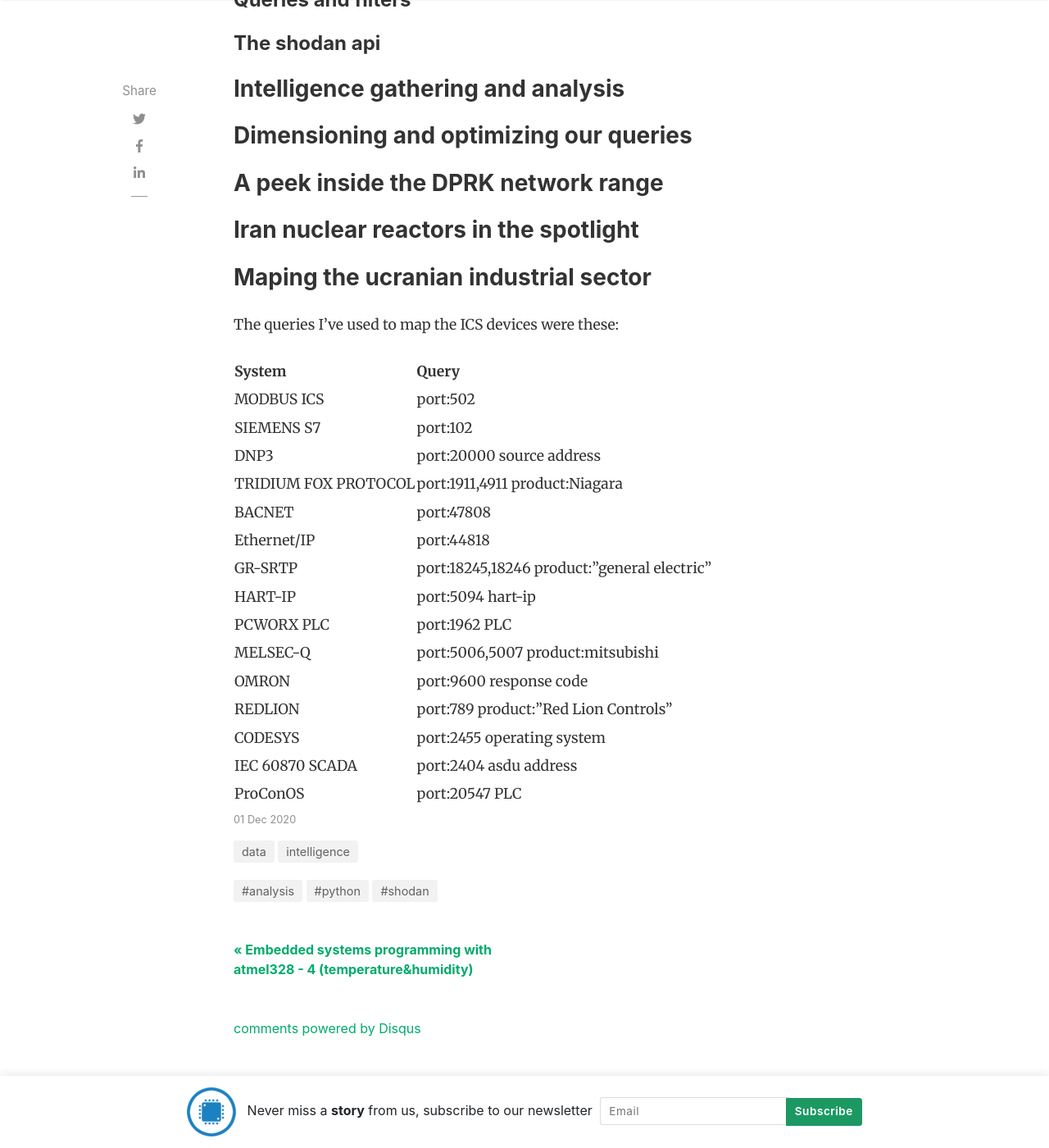
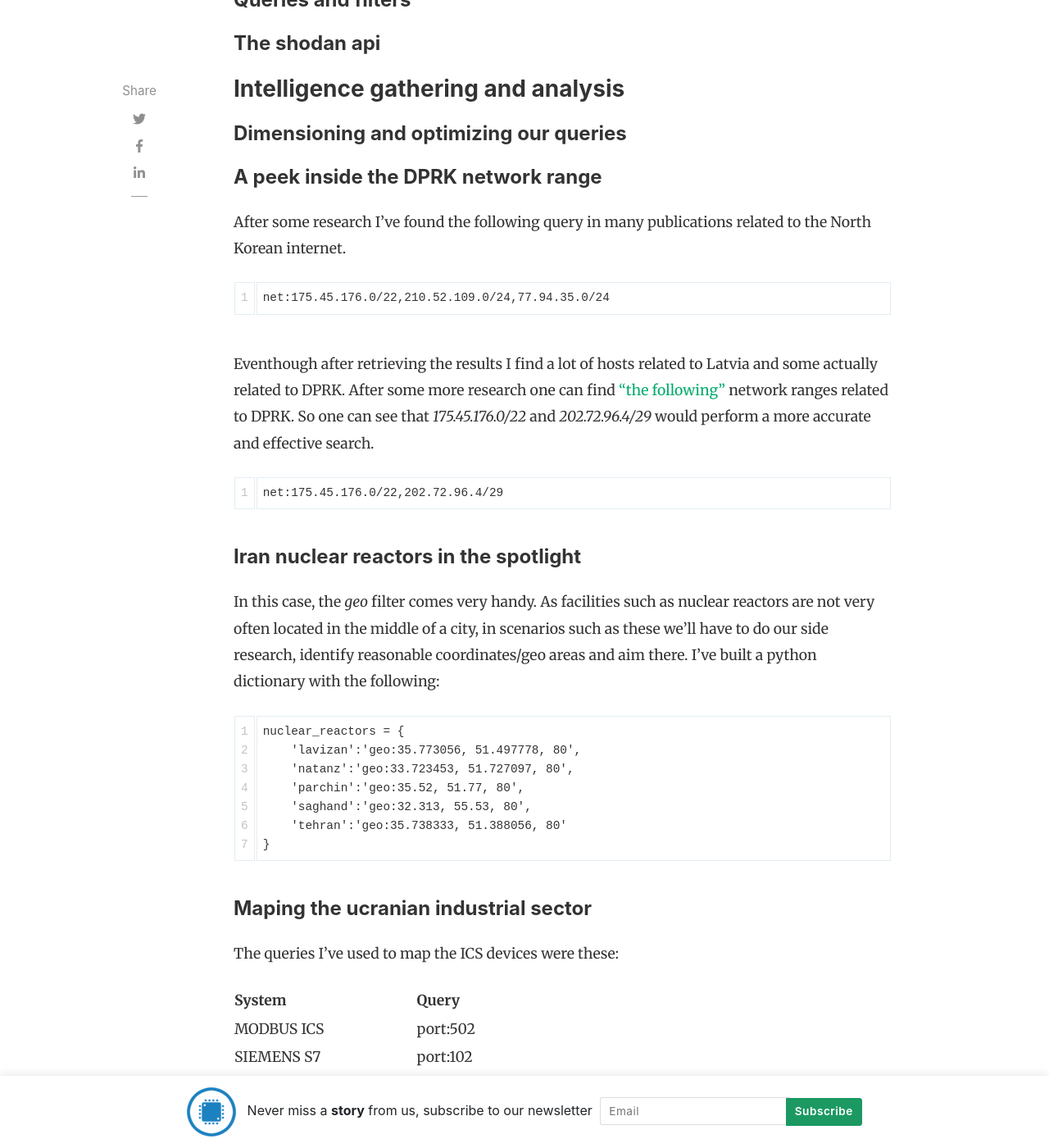
Before and after one commit to artikblue/artikblue.github.io, a Jekyll site: the page built from _posts/20-12-01-shodan-intelligence-1.md, in a window 1280 px wide and 1400 px high, scrolled down 995 px. Shown: the whole window at 82% size. Built offline with Jekyll 4.4.1, drawn with Linux system fonts in a browser that asks for light colours; nearby versions of some CDN libraries; comment, search, counter and statistics services are not loaded.

Commit message:
post editing

```diff
--- a/_posts/20-12-01-shodan-intelligence-1.md
+++ b/_posts/20-12-01-shodan-intelligence-1.md
@@ -13,17 +13,44 @@
 
 #### Queries and filters
 
+
+
 #### The shodan api
 
 ### Intelligence gathering and analysis
 
-### Dimensioning and optimizing our queries
+#### Dimensioning and optimizing our queries
 
-### A peek inside the DPRK network range
+#### A peek inside the DPRK network range
 
-### Iran nuclear reactors in the spotlight
 
-### Maping the ucranian industrial sector
+
+After some research I've found the following query in many publications related to the North Korean internet.
+~~~
+net:175.45.176.0/22,210.52.109.0/24,77.94.35.0/24
+~~~
+Eventhough after retrieving the results I find a lot of hosts related to Latvia and some actually related to DPRK. After some more research one can find ["the following"](https://lite.ip2location.com/korea-(democratic-peoples-republic-of)-ip-address-ranges) network ranges related to DPRK. So one can see that *175.45.176.0/22* and *202.72.96.4/29* would perform a more accurate and effective search.
+
+~~~
+net:175.45.176.0/22,202.72.96.4/29
+~~~
+
+
+#### Iran nuclear reactors in the spotlight
+
+In this case, the *geo* filter comes very handy. As facilities such as nuclear reactors are not very often located in the middle of a city, in scenarios such as these we'll have to do our side research, identify reasonable coordinates/geo areas and aim there. I've built a python dictionary with the following:
+~~~
+nuclear_reactors = {
+    'lavizan':'geo:35.773056, 51.497778, 80',
+    'natanz':'geo:33.723453, 51.727097, 80',
+    'parchin':'geo:35.52, 51.77, 80',
+    'saghand':'geo:32.313, 55.53, 80',
+    'tehran':'geo:35.738333, 51.388056, 80'
+}
+~~~
+
+
+#### Maping the ucranian industrial sector
 
 The queries I've used to map the ICS devices were these:
 
```
